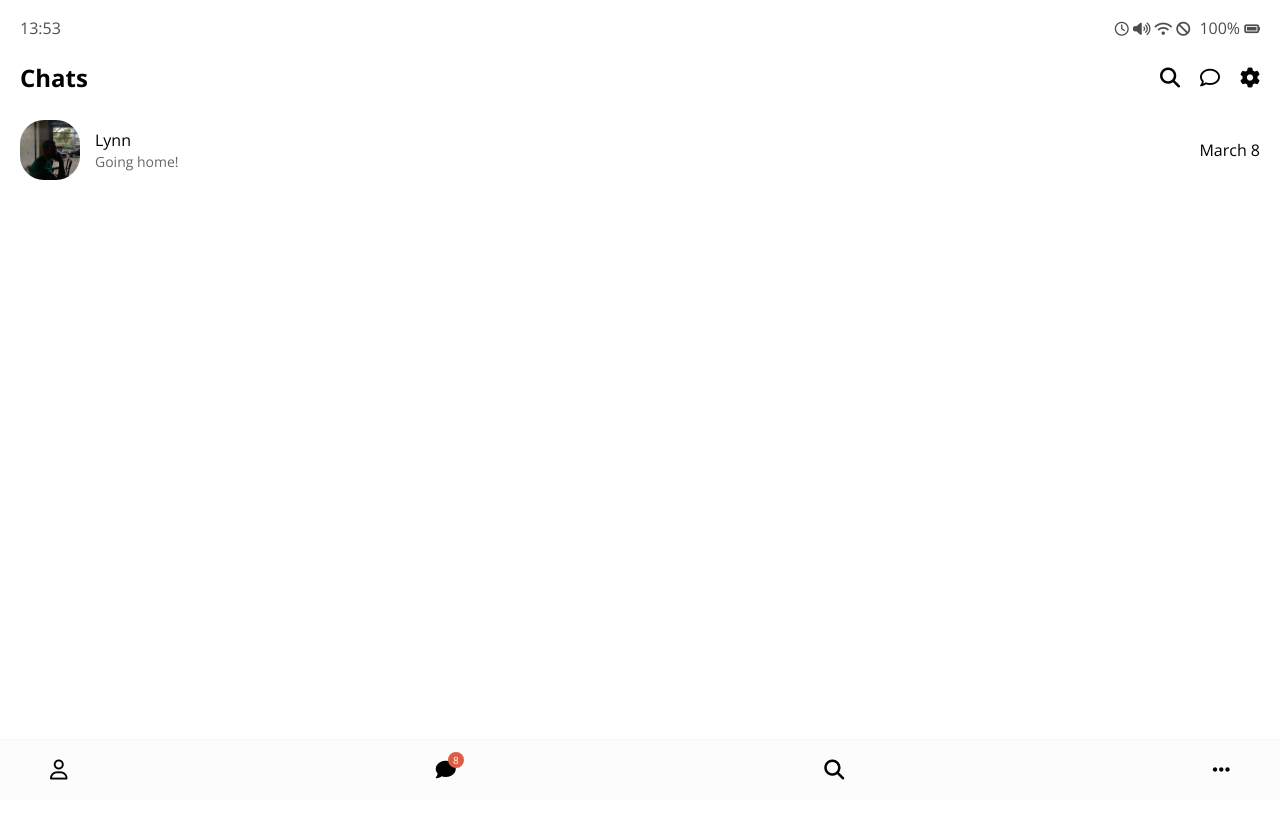
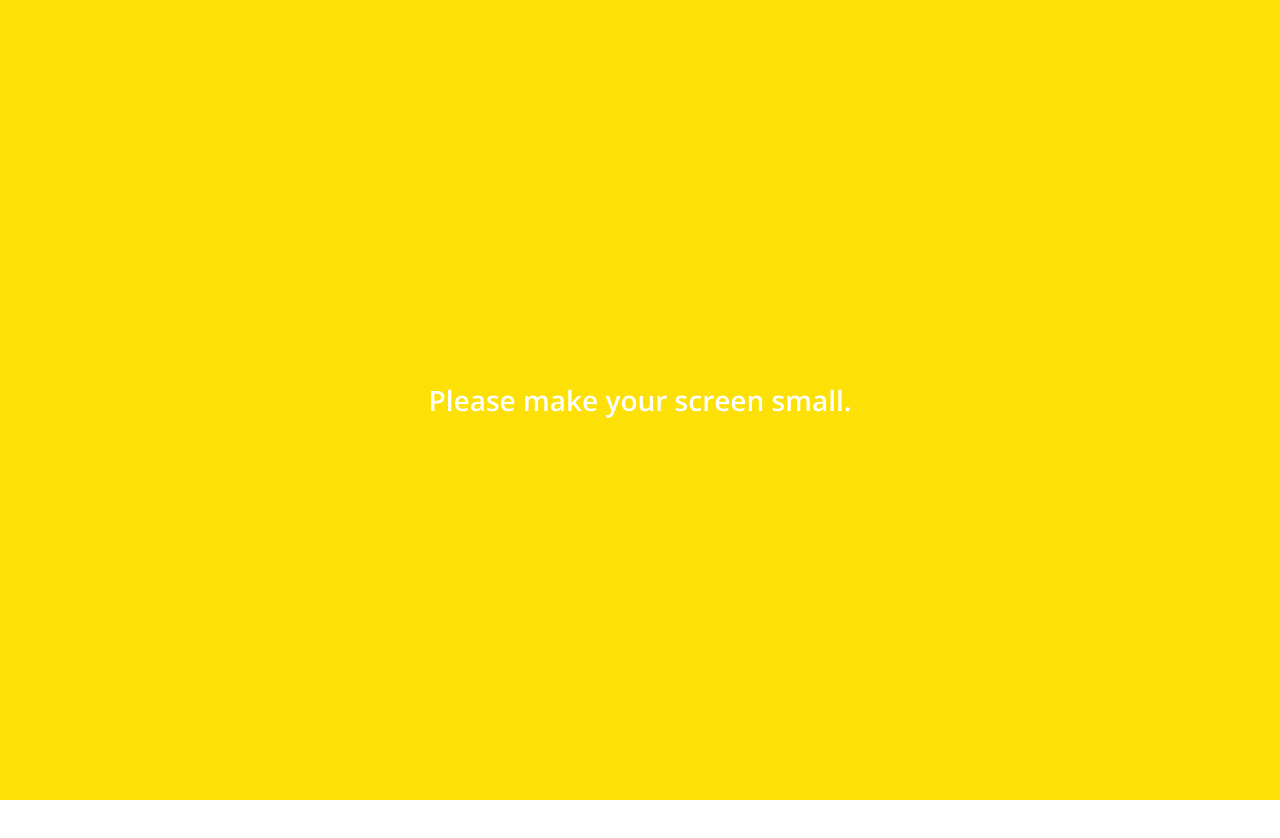
Before and after one commit to kimseokjung/kakaoclone-v2, a plain HTML site: page index.html in a window 1280 px wide. Shown: the top 838 px of the page. Drawn offline with nearby package versions, Linux system fonts and the light colour scheme.

Commit message:
Update index.html

```diff
--- a/index.html
+++ b/index.html
@@ -94,5 +94,8 @@
         </li>
       </ul>
     </nav>
+    <div class="bigScreen">
+      <span class="bigScreen__text">Please make your screen small.</span>
+    </div>
   </body>
 </html>
```
